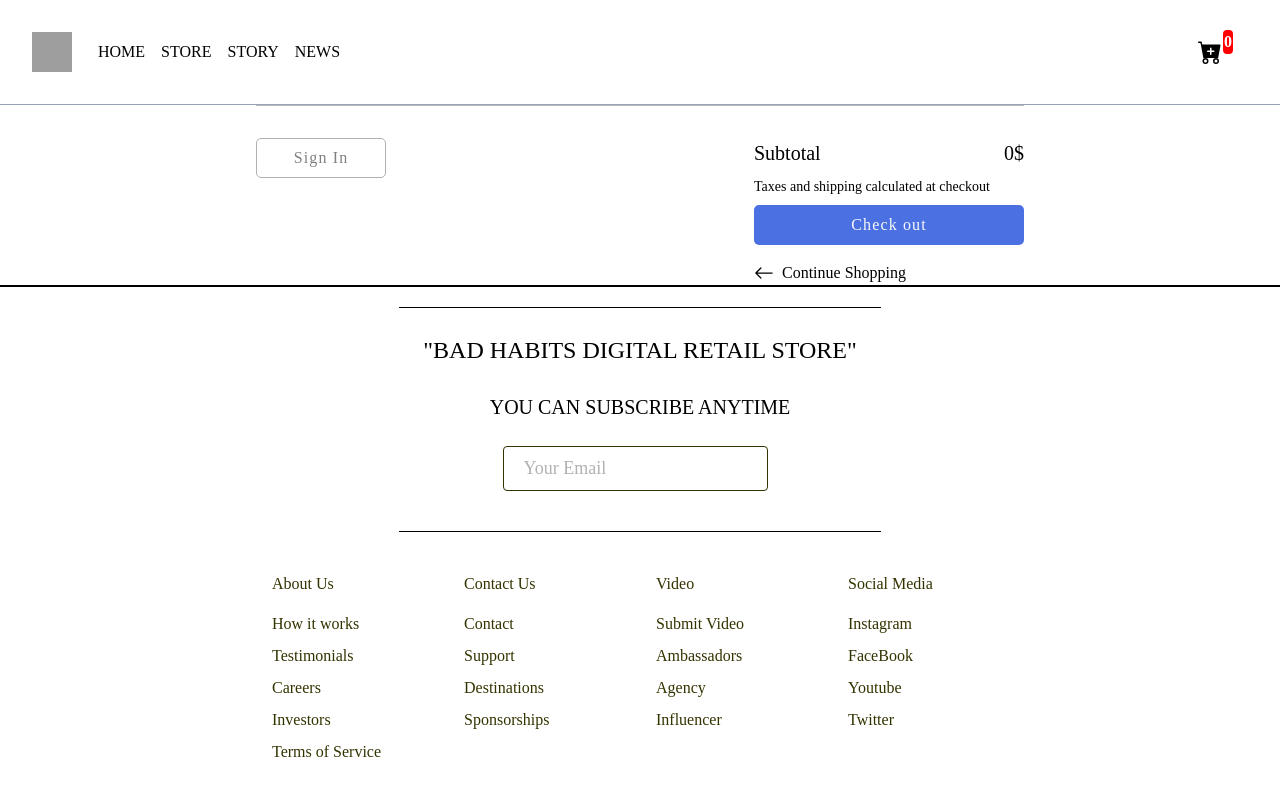
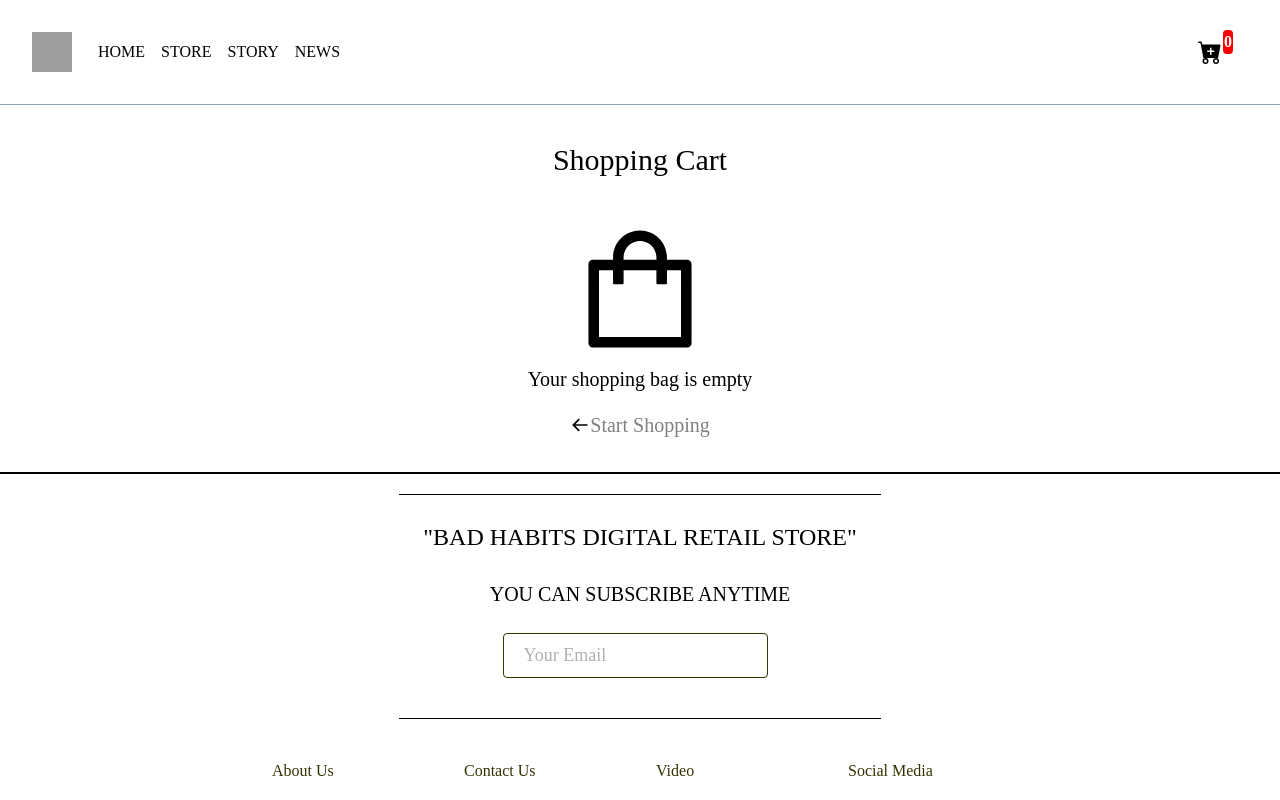
Before and after one commit to thinhnguyen5/E-commerce-Web-App, a React (Create React App) app in the folder devFE/e-commerce/: page /cart in a window 1280 px wide. Shown: the top 800 px of the page. Built offline with nearby package versions, Linux system fonts and the light colour scheme; grey boxes are pictures that could not be loaded.

Commit message:
Updated Cart Page

```diff
--- a/devFE/e-commerce/src/App.css
+++ b/devFE/e-commerce/src/App.css
@@ -12,7 +12,7 @@
   position: absolute;
   right: 0;
   top: 15%;
-  background-color: rgb(210, 91, 91);
+  background-color: #000000;
   font-size: 1.1rem;
   color: white;
   font-family: cursive;
--- a/devFE/e-commerce/src/components/Cart.css
+++ b/devFE/e-commerce/src/components/Cart.css
@@ -1,6 +1,16 @@
 *{
     margin: 0;
     padding: 0;
+}
+
+.cart-container {
+padding: 2rem 4rem;
+}
+
+.cart-container h2 {
+font-weight: 400;
+font-size: 30px;
+text-align: center;
 }
 
 .cart_article{
@@ -149,3 +159,12 @@
 .start-shopping a span {
     margin-left: 0.5rem;
 }
+
+.cart-empty {
+    font-size: 20px;
+    margin-top: 2rem;
+    color: rgb(84, 84, 84);
+    display: flex;
+    flex-direction: column;
+    align-items: center;
+  }
--- a/devFE/e-commerce/src/components/Cart.js
+++ b/devFE/e-commerce/src/components/Cart.js
@@ -1,5 +1,6 @@
 import React, { useState, useEffect, useRef } from 'react';
 import { Link, useParams } from 'react-router-dom';
+import { BiArrowBack } from "react-icons/bi";
 import { AiOutlineShopping } from "react-icons/ai";
 import './Cart.css'
 import { useNavigate } from 'react-router';
@@ -9,6 +10,7 @@ const Cart = ({cart, setCart}) => {
     const [CART, setCART] = useState([])
     const [showCart, setShowCart] = useState(false);
     const cartRef = useRef();
+    const navigate = useNavigate();
 
      useEffect(() => {
         setCART(cart)
@@ -20,8 +22,24 @@ const Cart = ({cart, setCart}) => {
     }
 
     return (
-        <article className= "cart_article">
+        <div className="cart-container">
+            <h2>Shopping Cart</h2>
             {
+                cart.length === 0 ? (
+                    <div className="cart-empty">
+                        <AiOutlineShopping size={150}/>
+                        <p>Your shopping bag is empty</p>
+                        <div className="start-shopping">
+                            <Link to="/">
+                                <BiArrowBack/>
+                                Start Shopping
+                            </Link>
+                        </div>
+                    </div>
+
+                ) : (
+                    <article className= "cart_article">
+             {
                 CART?.map((cartItem, cartIndex) => {
                     return (
                         <div className="cart_box">
@@ -74,7 +92,12 @@ const Cart = ({cart, setCart}) => {
                         </span>
                     </div>
                     <p>Taxes and shipping calculated at checkout</p>
-                    <button>Check out</button>
+                    <button
+                        className="cart-login"
+                        onClick={() => navigate("/sign-in")}
+                        >
+                        Login to Check out
+                    </button>
                     <div className="continue-shopping">
                         <Link to="/store">
                         <svg
@@ -96,6 +119,10 @@ const Cart = ({cart, setCart}) => {
                 </div>
             </div>
         </article>
+                )
+            }
+
+        </div>
     )
 }
 
--- a/devFE/e-commerce/src/components/pages/Product.js
+++ b/devFE/e-commerce/src/components/pages/Product.js
@@ -1,6 +1,6 @@
 import {useState, useEffect} from "react";
 import { Link } from 'react-router-dom';
-import { BsFillCartPlusFill } from "react-icons/bs";
+import { BiDetail} from "react-icons/bi";
 import { useNavigate } from 'react-router';
 
 const Product = ({ addToCart }) => {
@@ -64,11 +64,12 @@ const Product = ({ addToCart }) => {
                                                 </article>
                                             </Link>
 
-                                            <button
-                                                onClick={() => addToCart(product)}
-                                                className="mt-10 lg:flex-1 cursor-pointer flex items-center justify-center gap-4 bg-white py-2 px-4 font-bold rounded-lg shadow mt-5 w-full hover:bg-slate-600 transition-all duration-200">
-                                                <BsFillCartPlusFill /> Add to cart
-                                            </button>
+                                            <Link to={`/${product._id}`} key={product._id}>
+                                                <button
+                                                    className="mt-10 lg:flex-1 cursor-pointer flex items-center justify-center gap-4 bg-white py-2 px-4 font-bold rounded-lg shadow mt-5 w-full hover:bg-slate-600 transition-all duration-200">
+                                                    <BiDetail /> See More Detail
+                                                </button>
+                                            </Link>
                                         </div>
                                     )
                                 })
--- a/devFE/e-commerce/src/components/pages/SingleProduct.js
+++ b/devFE/e-commerce/src/components/pages/SingleProduct.js
@@ -30,7 +30,7 @@ const SingleProduct = ({ addToCart}) => {
         <>
             <section className="max-w-7xl mx-auto grid grid-cols-1 lg:grid-cols-2 gap-10 lg:py-20 lg:place-items-center">
                 <article>
-                    <img src={product.image} alt={product.title} className="w-full lg:rounded-2xl" />
+                    <img src={product.image} alt={product.title} className="w-full lg:rounded-2xl hover:scale-125 ease-in duration-500" />
 
                     <ul className="flex items-center justify-start gap-5 flex-wrap mt-5">
                         <li className="border-2 border-black-400 opacity-80 border-2 rounded-2xl overflow-hidden cursor-pointer">
@@ -71,7 +71,7 @@ const SingleProduct = ({ addToCart}) => {
                         <div className="lg:flex-1">
                             <button
                                 onClick={() => addToCart(product)}
-                                className="flex items-center justify-center gap-4 text-black py-2 px-4 text-white font-bold rounded-lg shadow mt-5 w-full lg:mt-0 hover:bg-orange-100 transition-all duration-200">
+                                className="flex items-center justify-center gap-4 text-black py-2 px-4 font-bold rounded-lg shadow mt-5 w-full lg:mt-0 hover:scale-125 ease-in duration-500">
                                 <BsFillCartPlusFill /> Add to cart
                             </button>
                         </div>
```
